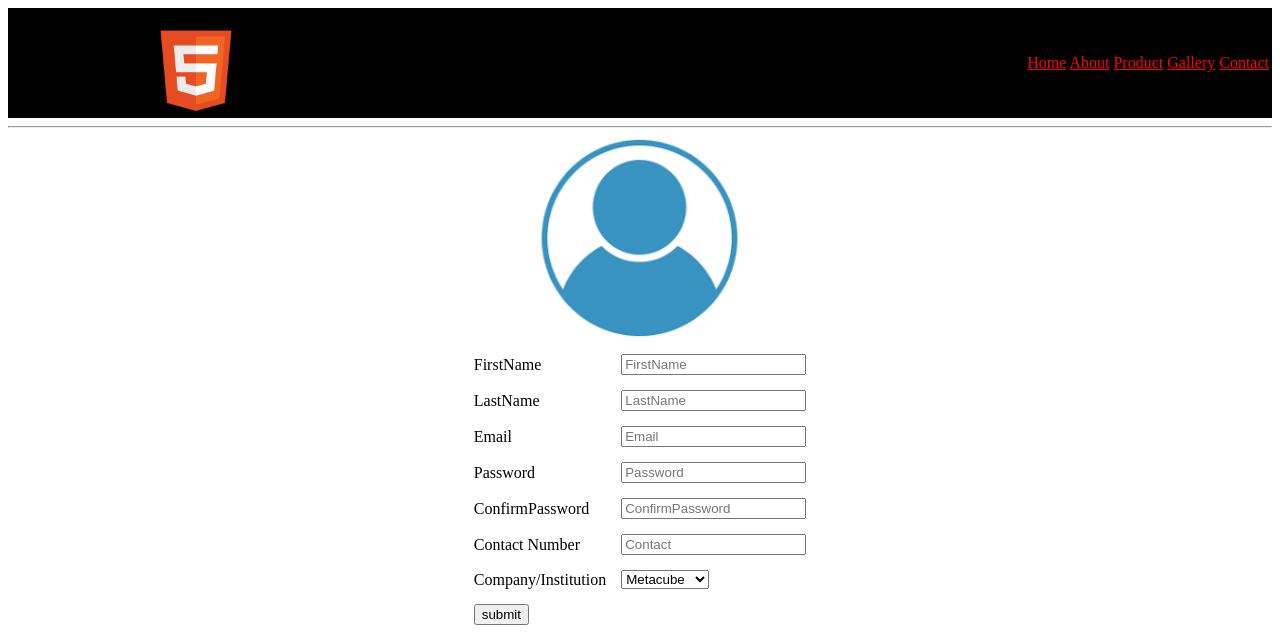
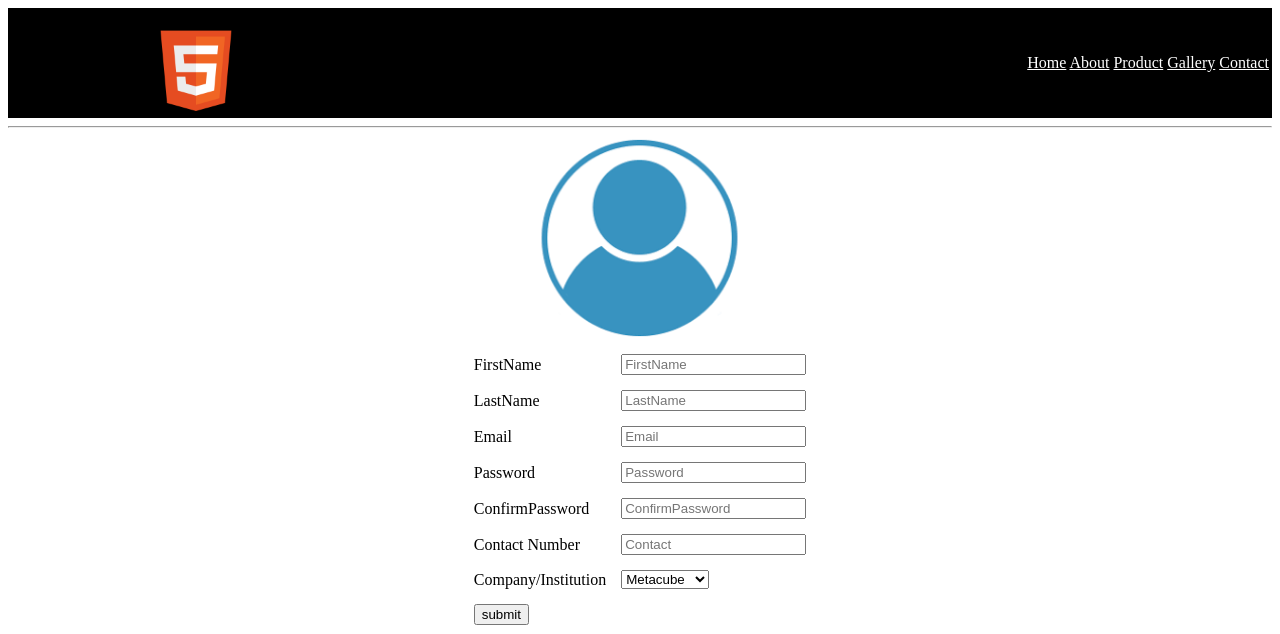
Before and after one commit to meta-rahul-sharma/GET2018, a web app: page /SignUp.html in a window 1280 px wide. Shown: the top 634 px of the page. Run offline with its HTML, style and script files only (its server is not run), Linux system fonts and the light colour scheme; data that the repository does not hold is empty.

Commit message:
EAD-Session-2-Assignments

```diff
--- a/EAD/EAD-Session-2/WebContent/Design.css
+++ b/EAD/EAD-Session-2/WebContent/Design.css
@@ -5,5 +5,5 @@
 }
 
 .header a {
-	color : red;
+	color : white;
 }
--- a/EAD/EAD-Session-2/WebContent/Validation.js
+++ b/EAD/EAD-Session-2/WebContent/Validation.js
@@ -80,10 +80,10 @@ function validateConfirmPassword(confirmPasswordId) {
 	var confirmPassword = document.getElementById(confirmPasswordId).value;
 	var result = true;
 	document.getElementById("confirmMessanger").innerHTML = "";
-	document.getElementById(confirmPasswordId).style.border = "2px solid red";
-	if(confirmPassword == document.getElementById("password").value) {
+	document.getElementById(confirmPasswordId).style.border = "2px solid green";
+	if(confirmPassword != document.getElementById("password").value) {
 		document.getElementById("confirmMessanger").innerHTML = "Password Do not Matches";
-		document.getElementById(confirmPasswordId).style.border = "2px solid green";
+		document.getElementById(confirmPasswordId).style.border = "2px solid red";
 		result = false;
 	}
 	return result;
```
